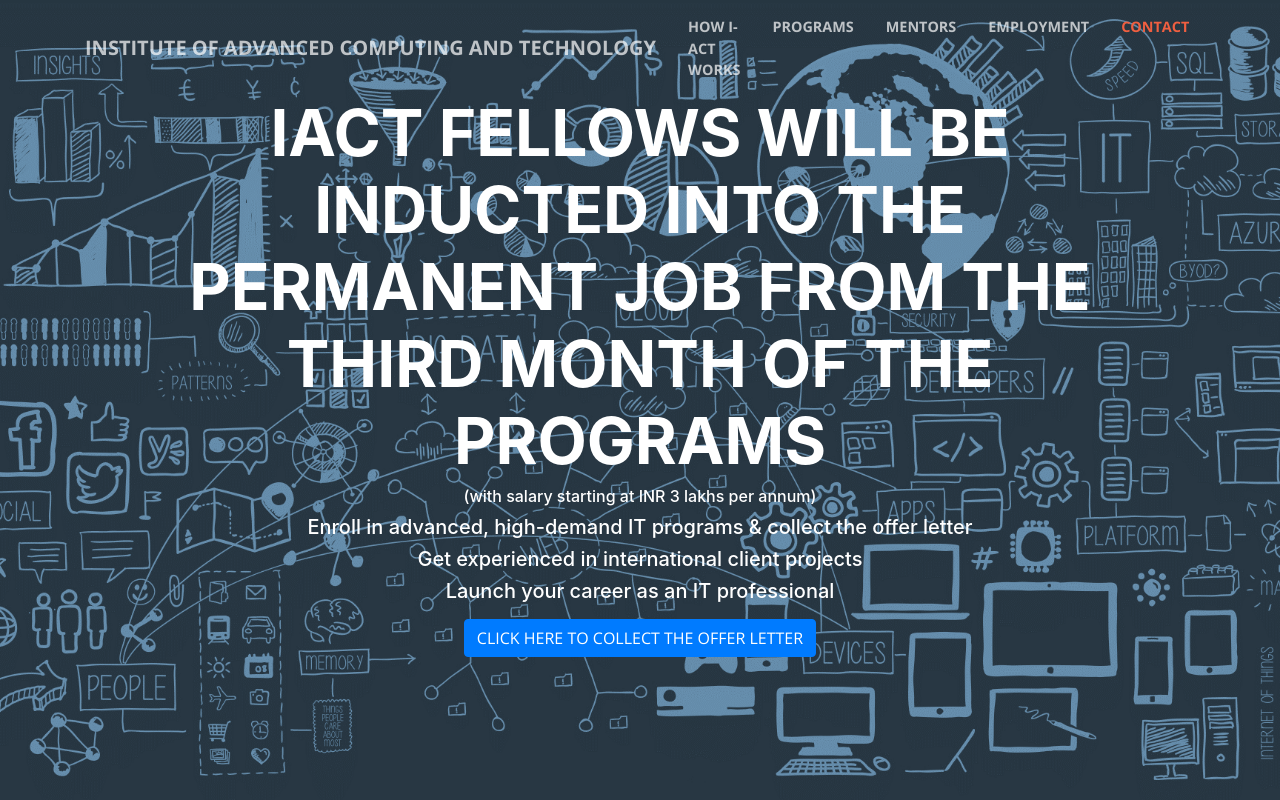
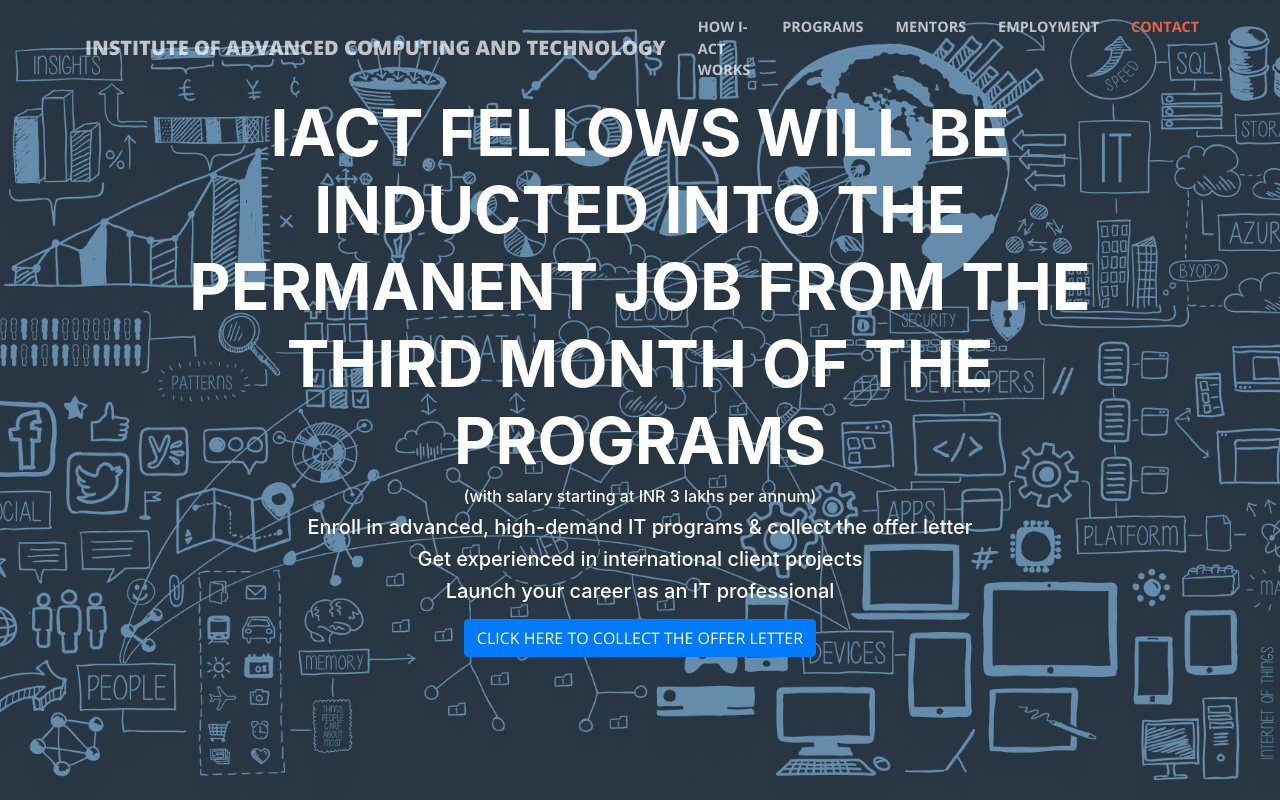
Before and after one commit to lnarasim/lnarasim_iact.github.io, a website with bundled scripts: page index.html in a window 1280 px wide. Shown: the top 800 px of the page. Built offline with nearby package versions, Linux system fonts and the light colour scheme.

Commit message:
Title in bold font

```diff
--- a/index.html
+++ b/index.html
@@ -31,7 +31,7 @@
     <!-- Navigation -->
     <nav class="navbar navbar-expand-lg navbar-light fixed-top" id="mainNav">
       <div class="container">
-        <a class="navbar-brand js-scroll-trigger" href="#page-top">Institute of Advanced Computing and Technology</a>
+        <a class="navbar-brand js-scroll-trigger" href="#page-top"><strong>Institute of Advanced Computing and Technology</strong></a>
         <button class="navbar-toggler navbar-toggler-right" type="button" data-toggle="collapse" data-target="#navbarResponsive" aria-controls="navbarResponsive" aria-expanded="false" aria-label="Toggle navigation">
           <span class="navbar-toggler-icon"></span>
         </button>
```
